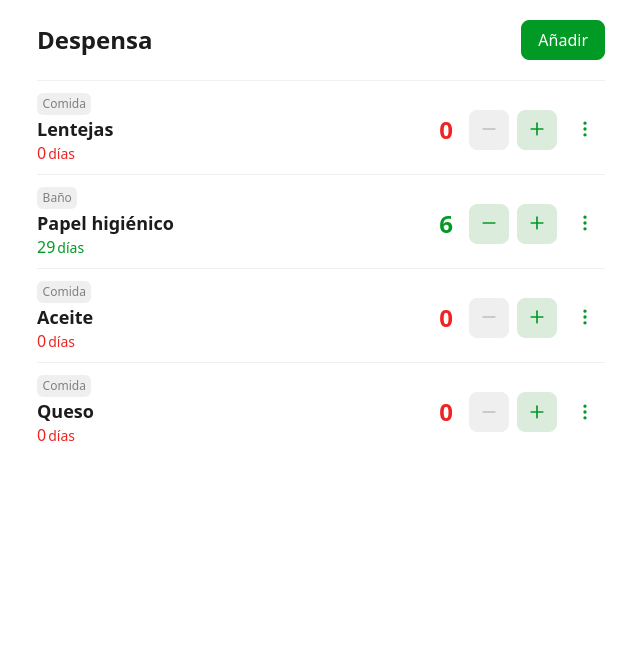
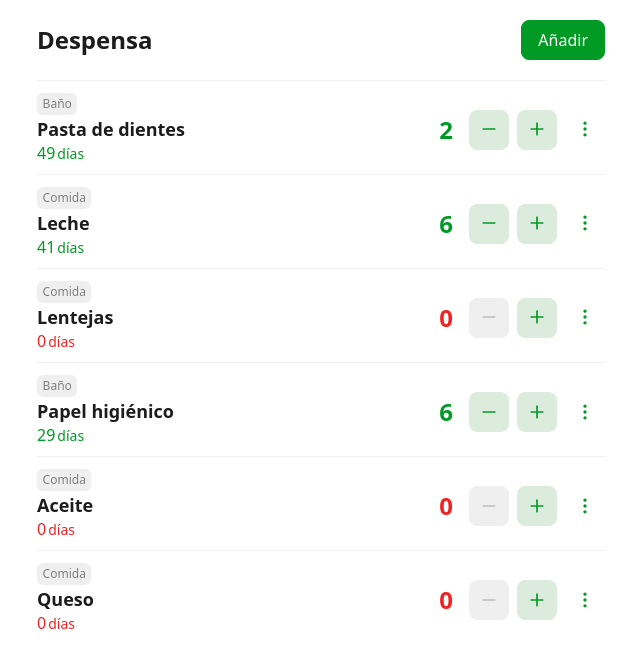
Before and after one commit to juananton/shopping-list, a React app: page / in a window 1280 px wide. Shown: the top 668 px of the page, without its empty margins (319-959 px from the left). Built offline with nearby package versions, Linux system fonts and the light colour scheme; data requests are answered from the project's data file; the HTML template or start-up script is replaced by a standard one.

Commit message:
Implement Items context

```diff
--- a/data.json
+++ b/data.json
@@ -27,6 +27,20 @@
       "units": 0,
       "category": "Comida",
       "id": 4
+    },
+    {
+      "name": "Leche",
+      "daysPerUnit": 7,
+      "units": 6,
+      "category": "Comida",
+      "id": 5
+    },
+    {
+      "name": "Pasta de dientes",
+      "daysPerUnit": 25,
+      "units": 2,
+      "category": "Baño",
+      "id": 6
     }
   ]
 }
--- a/src/App.jsx
+++ b/src/App.jsx
@@ -1,11 +1,13 @@
+import React from 'react';
 import Manager from './components/Manager';
+import { ItemsProvider } from './lib/context/ItemsContext';
 import './styles/css/index.css';
 
 const App = () => {
 	return (
-		<div className='app'>
+		<ItemsProvider>
 			<Manager />
-		</div>
+		</ItemsProvider>
 	);
 };
 export default App;
--- a/src/components/CreateForm.jsx
+++ b/src/components/CreateForm.jsx
@@ -1,10 +1,13 @@
-import { useState } from 'react';
+import { useContext, useState } from 'react';
 import { CATEGORIES } from '../lib/constants';
+import ItemsContext from '../lib/context/ItemsContext';
 import Button from './Button';
 import Input from './Input';
 import Select from './Select';
 
-const CreateForm = ({ closeModal, addItem }) => {
+const CreateForm = ({ setShowModal }) => {
+	const { addItem } = useContext(ItemsContext);
+
 	const [nameValue, setNameValue] = useState('');
 	const [daysPerUnitValue, setDaysPerUnitValue] = useState(1);
 	const [unitsValue, setUnitsValue] = useState(1);
@@ -33,7 +36,7 @@ const CreateForm = ({ closeModal, addItem }) => {
 		};
 
 		addItem(newItem);
-		closeModal(true);
+		setShowModal(false);
 	};
 
 	const handleNameChange = e => {
@@ -91,7 +94,7 @@ const CreateForm = ({ closeModal, addItem }) => {
 				onChange={e => setUnitsValue(+e.target.value)}
 			/>
 			<div className='form-buttons'>
-				<Button type='button' onClick={closeModal}>
+				<Button type='button' onClick={() => setShowModal(false)}>
 					Cancelar
 				</Button>
 				<Button type='submit' use='primary'>
--- a/src/components/DeleteForm.jsx
+++ b/src/components/DeleteForm.jsx
@@ -1,10 +1,14 @@
+import { useContext } from 'react';
+import ItemsContext from '../lib/context/ItemsContext';
 import Button from './Button';
 
-const DeleteForm = ({ closeModal, name, id, deleteItem }) => {
+const DeleteForm = ({ item, closeModal }) => {
+	const { deleteItem } = useContext(ItemsContext);
+
 	const handleSubmit = e => {
 		e.preventDefault();
 
-		deleteItem(id);
+		deleteItem(item.id);
 		closeModal(true);
 	};
 
@@ -12,7 +16,7 @@ const DeleteForm = ({ closeModal, name, id, deleteItem }) => {
 		<form className='delete-form' onSubmit={handleSubmit}>
 			<p>
 				¿Seguro que quieres eliminar el ítem {'"'}
-				{name}
+				{item.name}
 				{'"'}?
 			</p>
 			<div className='form-buttons'>
--- a/src/components/Header.jsx
+++ b/src/components/Header.jsx
@@ -3,14 +3,13 @@ import Button from './Button';
 import CreateForm from './CreateForm';
 import Modal from './Modal';
 
-const Header = ({ addItem }) => {
+const Header = () => {
 	const [showModal, setShowModal] = useState(false);
-	const closeModal = () => setShowModal(false);
 
 	return (
 		<div className='header'>
-			<Modal formTitle='Añadir' closeModal={closeModal} formId='create'>
-				{showModal && <CreateForm closeModal={closeModal} addItem={addItem} />}
+			<Modal formTitle='Añadir' formId='create'>
+				{showModal && <CreateForm setShowModal={setShowModal} />}
 			</Modal>
 			<h1>Despensa</h1>
 			<Button use='primary' onClick={() => setShowModal(true)}>
--- a/src/components/Item.jsx
+++ b/src/components/Item.jsx
@@ -11,10 +11,12 @@ import DeleteForm from './DeleteForm';
 import Modal from './Modal';
 import Tag from './Tag';
 
-const Item = ({ id, name, daysPerUnit, days, units, category, deleteItem }) => {
+const Item = ({ item, days }) => {
 	const [daysCount, setDaysCount] = useState(days);
-	const [unitsCount, setUnitsCount] = useState(units);
+	const [unitsCount, setUnitsCount] = useState(item.units);
 	const [actionsDropdown, setActionsDropdown] = useState(false);
+
+	// Countdown logic
 
 	useEffect(() => {
 		let daysTimeout = null;
@@ -29,18 +31,8 @@ const Item = ({ id, name, daysPerUnit, days, units, category, deleteItem }) => {
 	}, [daysCount]);
 
 	useEffect(() => {
-		setUnitsCount(Math.ceil(daysCount / daysPerUnit));
-	}, [daysCount, daysPerUnit]);
-
-	const addUnit = () => {
-		if (daysCount >= 0) {
-			setDaysCount(daysCount + daysPerUnit);
-		}
-	};
-
-	const removeUnit = () => {
-		setDaysCount(daysCount - daysPerUnit);
-	};
+		setUnitsCount(Math.ceil(daysCount / item.daysPerUnit));
+	}, [daysCount, item.daysPerUnit]);
 
 	const finishWarning = () => {
 		if (daysCount === 0) {
@@ -50,30 +42,36 @@ const Item = ({ id, name, daysPerUnit, days, units, category, deleteItem }) => {
 		}
 	};
 
+	// Add and remove unit logic
+	const addUnit = () => {
+		if (daysCount >= 0) {
+			setDaysCount(daysCount + item.daysPerUnit);
+		}
+	};
+
+	const removeUnit = () => {
+		setDaysCount(daysCount - item.daysPerUnit);
+	};
+
+	// Access edit and delete item forms
+
 	const [modalContent, setModalContent] = useState({
 		formDisplay: undefined,
 		formTitle: '',
 		formId: ''
 	});
 
-	const deleteModal = () => {
+	const showDeleteModal = () => {
 		setModalContent({
-			formDisplay: (
-				<DeleteForm
-					name={name}
-					id={id}
-					deleteItem={deleteItem}
-					closeModal={closeModal}
-				/>
-			),
+			formDisplay: <DeleteForm item={item} closeModal={closeModal} />,
 			formTitle: 'Eliminar',
 			formId: 'delete'
 		});
 	};
 
-	const editModal = () => {
+	const showEditModal = () => {
 		setModalContent({
-			formDisplay: <DeleteForm />,
+			formDisplay: <DeleteForm item={item} closeModal={closeModal} />,
 			formTitle: 'Editar',
 			formId: 'edit'
 		});
@@ -91,8 +89,8 @@ const Item = ({ id, name, daysPerUnit, days, units, category, deleteItem }) => {
 				{modalContent.formDisplay}
 			</Modal>
 			<div className='wrapper'>
-				<Tag className='category'>{category}</Tag>
-				<h2 className='name'>{name}</h2>
+				<Tag className='category'>{item.category}</Tag>
+				<h2 className='name'>{item.name}</h2>
 				<span className={`days ${finishWarning()}`}>
 					{daysCount}
 					<span>días</span>
@@ -119,11 +117,11 @@ const Item = ({ id, name, daysPerUnit, days, units, category, deleteItem }) => {
 				</Button>
 				{actionsDropdown && (
 					<ul className='dropdown' onClick={() => setActionsDropdown(false)}>
-						<li onClick={editModal}>
+						<li onClick={showEditModal}>
 							<FiEdit className='icon' />
 							<span>Editar</span>
 						</li>
-						<li onClick={deleteModal}>
+						<li onClick={showDeleteModal}>
 							<FiTrash2 className='icon' />
 							<span>Eliminar</span>
 						</li>
--- a/src/components/ItemsList.jsx
+++ b/src/components/ItemsList.jsx
@@ -1,23 +1,17 @@
-import React from 'react';
+import React, { useContext } from 'react';
+import ItemsContext from '../lib/context/ItemsContext';
 import Item from './Item';
 
-const ItemsList = ({ listData, deleteItem }) => {
+const ItemsList = () => {
+	const { listData } = useContext(ItemsContext);
+
 	if (listData.loading) return <p>Cargando datos...</p>;
 	if (listData.error) return <p>Error al cargar los datos</p>;
 	if (!listData.data.length)
 		return <p>No tienes ningún alimento en la lista</p>;
 
 	return listData.data.map(item => (
-		<Item
-			key={item.id}
-			id={item.id}
-			name={item.name}
-			category={item.category}
-			daysPerUnit={item.daysPerUnit}
-			units={item.units}
-			days={item.totalDays()}
-			deleteItem={deleteItem}
-		/>
+		<Item item={item} key={item.id} days={item.totalDays()} />
 	));
 };
 
--- a/src/components/Manager.jsx
+++ b/src/components/Manager.jsx
@@ -1,80 +1,11 @@
-import { useEffect, useState } from 'react';
 import Header from './Header';
 import ItemsList from './ItemsList';
 
 const Manager = () => {
-	// Data states
-	const [listData, setListData] = useState({
-		data: [],
-		error: false,
-		loading: true
-	});
-
-	const setData = newData => {
-		setListData({ data: newData, loading: false, error: false });
-	};
-	const setError = () => setListData({ data: [], loading: false, error: true });
-
-	// Fetch items
-	const fetchData = async signal => {
-		try {
-			const res = await fetch(
-				'http://localhost:4000/data?_sort=id&_order=desc',
-				{ signal }
-			);
-			if (res.ok) {
-				const data = await res.json();
-				setData(data);
-			} else {
-				setError();
-			}
-		} catch (err) {
-			setError();
-		}
-	};
-
-	useEffect(() => {
-		const controller = new AbortController();
-		fetchData(controller.signal);
-		return () => controller.abort();
-	}, []);
-
-	// Add item
-	const addItem = async newItem => {
-		try {
-			const res = await fetch('http://localhost:4000/data', {
-				method: 'POST',
-				headers: {
-					'Content-Type': 'application/json'
-				},
-				body: JSON.stringify(newItem)
-			});
-			const data = await res.json();
-			setData([data, ...listData.data]);
-		} catch (err) {}
-	};
-
-	// Delete item
-
-	const deleteItem = async id => {
-		await fetch(`http://localhost:4000/data/${id}`, {
-			method: 'DELETE'
-		});
-
-		setData(listData.data.filter(item => item.id !== id));
-	};
-
-	// Calculate totaldays of each item
-	listData.data.forEach(item => {
-		item.totalDays = () => {
-			return Math.ceil(item.units * item.daysPerUnit);
-		};
-	});
-
 	return (
 		<div className='manager'>
-			<Header addItem={addItem} />
-			<ItemsList listData={listData} deleteItem={deleteItem} />
+			<Header />
+			<ItemsList />
 		</div>
 	);
 };
--- /dev/null
+++ b/src/lib/context/ItemsContext.jsx
@@ -0,0 +1,86 @@
+import { createContext, useEffect, useState } from 'react';
+
+const ItemsContext = createContext();
+
+export const ItemsProvider = ({ children }) => {
+	// Data states
+	const [listData, setListData] = useState({
+		data: [],
+		error: false,
+		loading: true
+	});
+
+	const setData = newData => {
+		setListData({ data: newData, loading: false, error: false });
+	};
+	const setError = () => setListData({ data: [], loading: false, error: true });
+
+	// Fetch items
+	const fetchData = async signal => {
+		try {
+			const res = await fetch(
+				'http://localhost:4000/data?_sort=id&_order=desc',
+				{ signal }
+			);
+			if (res.ok) {
+				const data = await res.json();
+				setData(data);
+			} else {
+				setError();
+			}
+		} catch (err) {
+			setError();
+		}
+	};
+
+	useEffect(() => {
+		const controller = new AbortController();
+		fetchData(controller.signal);
+		return () => controller.abort();
+	}, []);
+
+	// Add item
+	const addItem = async newItem => {
+		try {
+			const res = await fetch('http://localhost:4000/data', {
+				method: 'POST',
+				headers: {
+					'Content-Type': 'application/json'
+				},
+				body: JSON.stringify(newItem)
+			});
+			const data = await res.json();
+			setData([data, ...listData.data]);
+		} catch (err) {}
+	};
+
+	// Delete item
+	const deleteItem = async id => {
+		await fetch(`http://localhost:4000/data/${id}`, {
+			method: 'DELETE'
+		});
+
+		setData(listData.data.filter(item => item.id !== id));
+	};
+
+	// Calculate totaldays of each item
+	listData.data.forEach(item => {
+		item.totalDays = () => {
+			return Math.ceil(item.units * item.daysPerUnit);
+		};
+	});
+
+	return (
+		<ItemsContext.Provider
+			value={{
+				listData,
+				addItem,
+				deleteItem
+			}}
+		>
+			{children}
+		</ItemsContext.Provider>
+	);
+};
+
+export default ItemsContext;
--- a/src/main.jsx
+++ b/src/main.jsx
@@ -1,6 +1,11 @@
+import React from 'react';
 import { createRoot } from 'react-dom/client';
 import App from './App';
 
 const container = document.getElementById('root');
 
-createRoot(container).render(<App />);
+createRoot(container).render(
+	<React.StrictMode>
+		<App />
+	</React.StrictMode>
+);
--- a/src/styles/scss/index.scss
+++ b/src/styles/scss/index.scss
@@ -8,7 +8,6 @@
 @import 'base/global';
 
 /* COMPONENTS */
-@import 'components/App';
 @import 'components/Manager';
 @import 'components/Header';
 @import 'components/Item';
```
Also changed, not shown: src/styles/scss/components/_App.scss (added).
